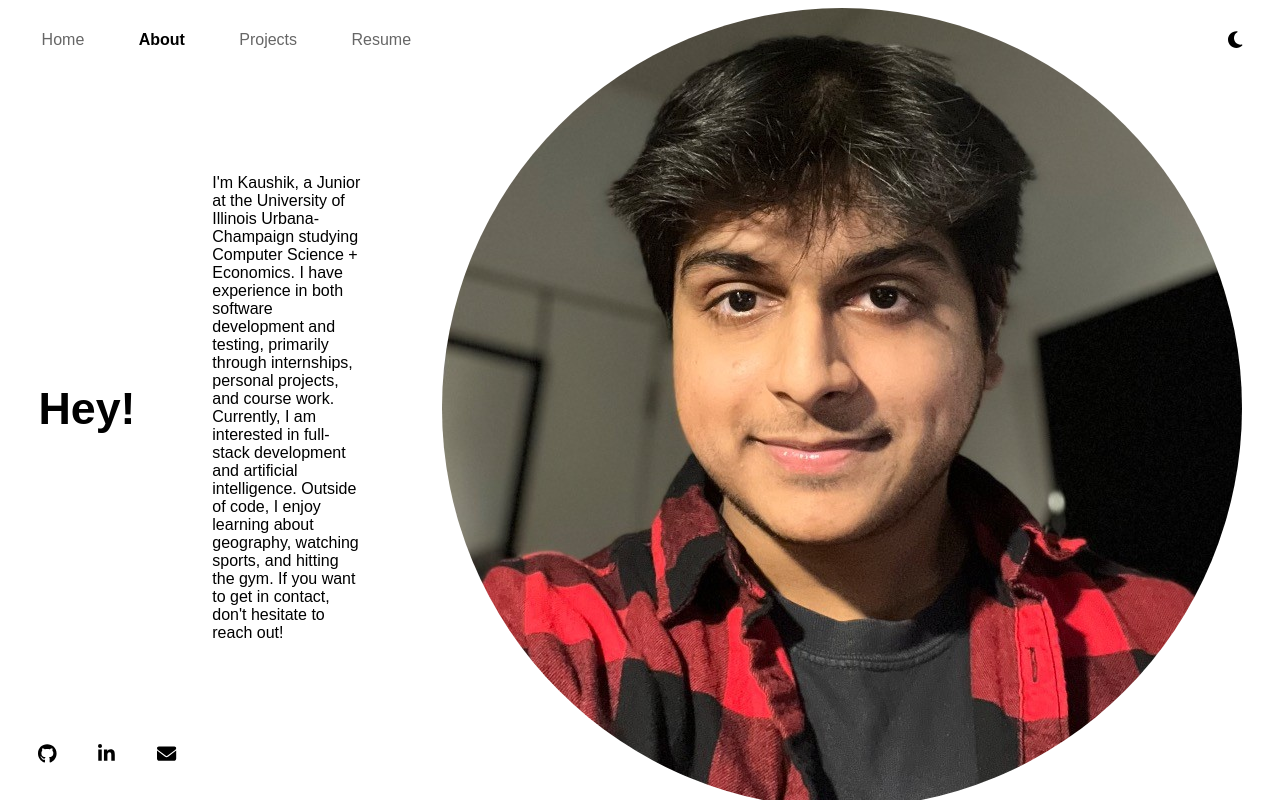
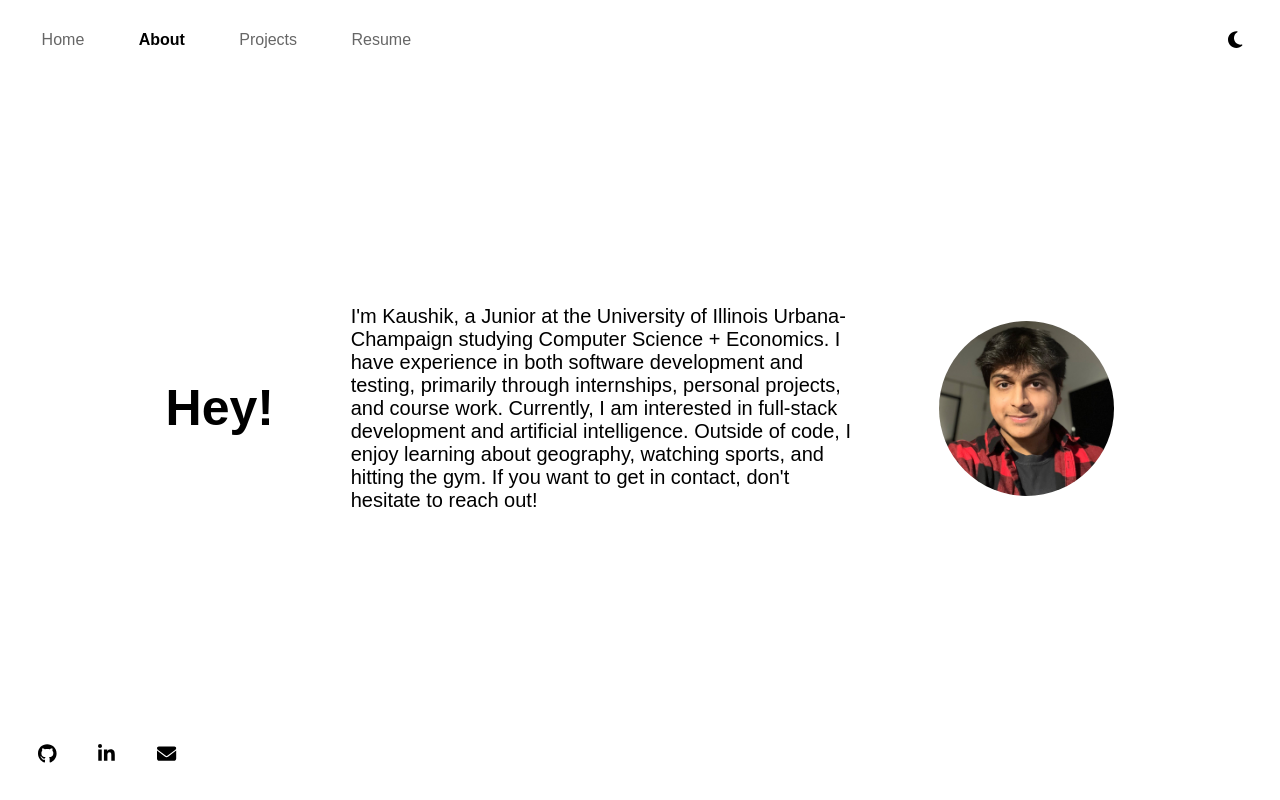
Before and after one commit to kpulgari/old-kpulgari, a React (Vite) app: page / in a window 1280 px wide. Both pictures are taken after a click on the button "About". Built offline with nearby package versions, Linux system fonts and the light colour scheme.

Commit message:
Fix styles

```diff
--- a/src/styles/About.css
+++ b/src/styles/About.css
@@ -45,26 +45,26 @@
   height: 100%;
   align-items: center;
   justify-content: center;
-  flex-wrap: var(--flex-wrap);
+  flex-wrap: var(--about-flex-wrap);
   flex-basis: 0;
 }
 
 .about-header {
-  font-size: var(--font-size-header);
+  font-size: var(--about-font-size-header);
   margin: 3vw;
   height: min-content;
 }
 
 .about-blurb {
-  font-size: var(--font-size-blurb);
+  font-size: var(--about-font-size-blurb);
   margin: 3vw;
   height: min-content;
   width: 40vw;
 }
 
 .profile-pic {
-  width: var(--pic-size);
-  height: var(--pic-size);
+  width: var(--about-pic-size);
+  height: var(--about-pic-size);
   border-radius: 100%;
   transition: all 0.2s ease;
   margin: 3vw;
```
